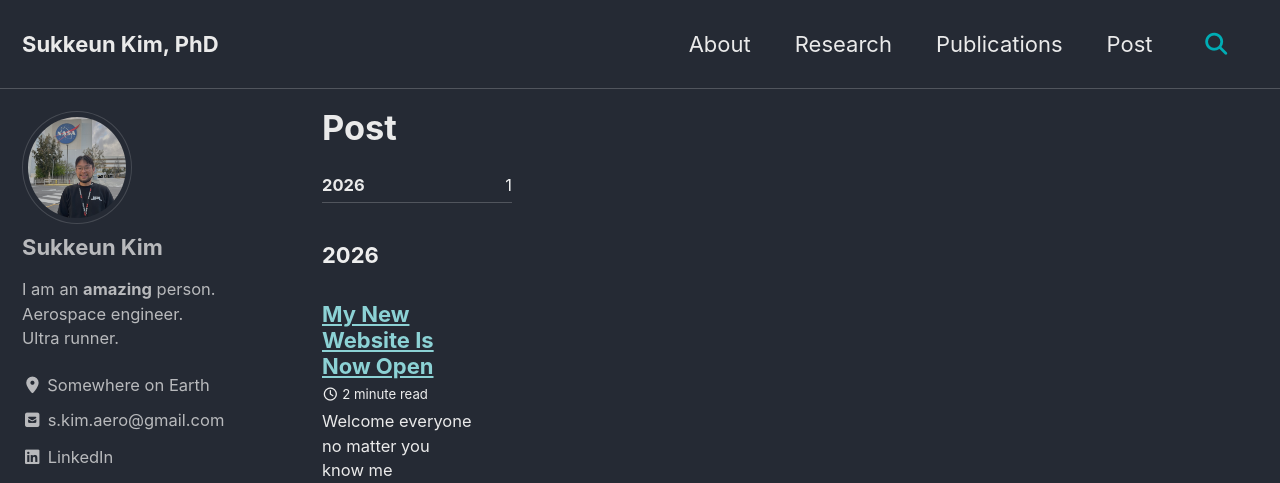
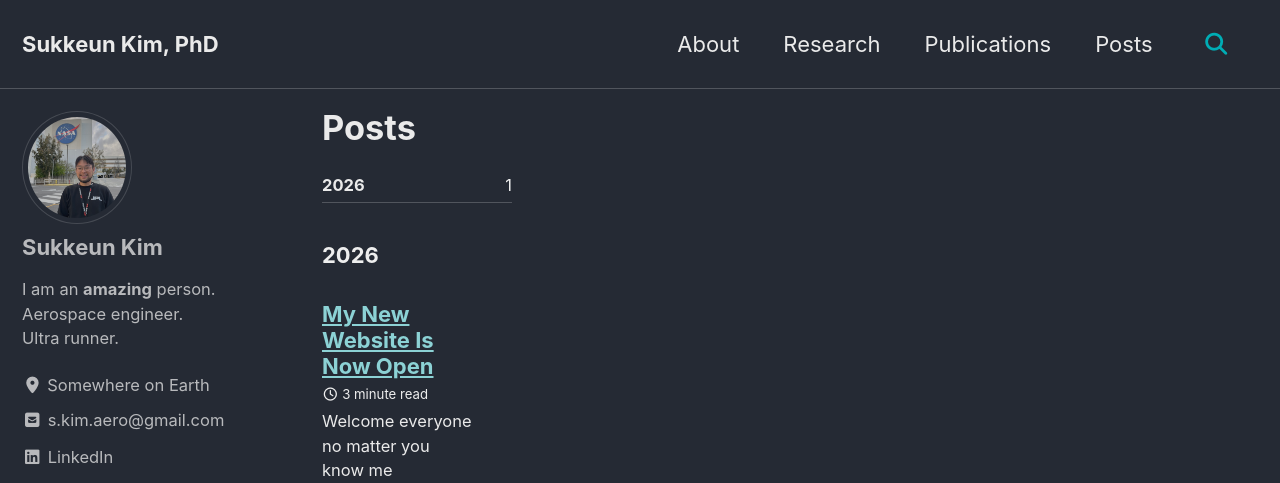
Before and after one commit to skim-aero/skim-aero.github.io, a Jekyll site: the page built from _pages/posts.html, in a window 1280 px wide and 1072 px high. Shown: the top 483 px of the window. Built offline with Jekyll 4.4.1, drawn with Linux system fonts in a browser that asks for light colours; cached includes are drawn as plain includes.

Commit message:
Working on the first post

```diff
--- a/_data/navigation.yml
+++ b/_data/navigation.yml
@@ -8,5 +8,5 @@ main:
     url: /research/
   - title: "Publications"
     url: /publications/
-  - title: "Post"
-    url: /post/
+  - title: "Posts"
+    url: /posts/
--- a/_pages/about.html
+++ b/_pages/about.html
@@ -37,9 +37,9 @@ author_profile: true
 
 <p>My research experience includes roles as a postdoctoral researcher at Karlsruhe Institute of Technology (KIT), a visiting student researcher at NASA’s Jet Propulsion Laboratory (JPL) and the KAIST Graduate School of Mobility, focusing on applications in multi-target tracking, autonomous robotic localisation and space navigation systems. For the further details on my experience and education, please refer to my CV on the left column.</p>
 
-<p>Bottom line, I am also a (ultra-)runner, have finished multiple marathon and ultra distance events. Please check out my <a href="/blog/">Blog</a> for more story!</p>
+<p>Bottom line, I am also a (ultra-)runner, have finished multiple marathon and ultra distance events. Please check out my <a href="/posts/">Posts</a> for more story! Not only about running, but also about my research and other interests.</p>
 
 <!-- Last Update Section -->
 <p style="font-size: 0.9em; color: #666; margin-top: 30px;">
-  <em>Last update: 01.10.2026</em>
+  <em>Last update: 03.10.2026</em>
 </p>
--- a/_pages/post.html
+++ b/_pages/posts.html
@@ -1,7 +1,7 @@
 ---
 layout: posts
-title: Post
-permalink: /post/
+title: Posts
+permalink: /posts/
 author_profile: true
 entries_layout: grid
 ---
```
Also changed, not shown: _posts/2026-10-03-my-new-website-is-now-open.md (+11 -1 lines).
